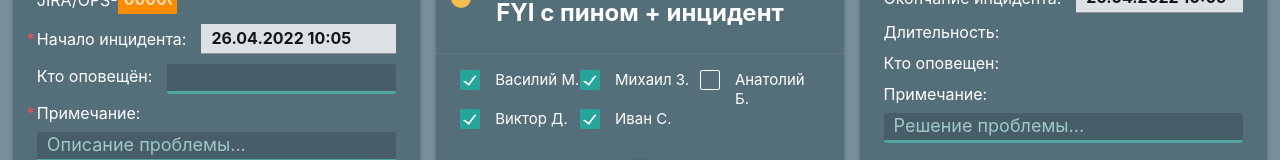
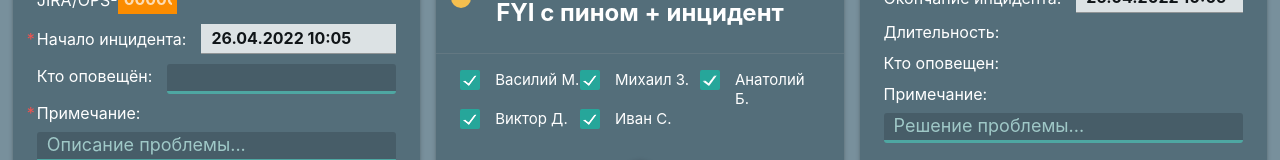
Before and after one commit to webdirection-dev/templater-1, a React (Create React App) app: page / in a window 1280 px wide. Shown: the part 438-598 px from the top of the page. Built offline with nearby package versions, Linux system fonts and the light colour scheme.

Commit message:
2.0.6
Баламутин false -> true

```diff
--- a/src/static/data/dataNotify.js
+++ b/src/static/data/dataNotify.js
@@ -1,7 +1,7 @@
 export const staffPerson = [
     { name: 'markov', fullName: 'Василий М.', userName: '@haltandcatchfire91', selected: true, },
     { name: 'zalygin', fullName: 'Михаил З.', userName: '@mishanyazal', selected: true, },
-    { name: 'balamutin', fullName: 'Анатолий Б.', userName: '@dezm0d', selected: false, },
+    { name: 'balamutin', fullName: 'Анатолий Б.', userName: '@dezm0d', selected: true, },
     { name: 'davtyan', fullName: 'Виктор Д.', userName: '@crpt_davtyan', selected: true, },
     { name: 'suprun', fullName: 'Иван С.', userName: '@lacronn', selected: true, },
 ]
```
